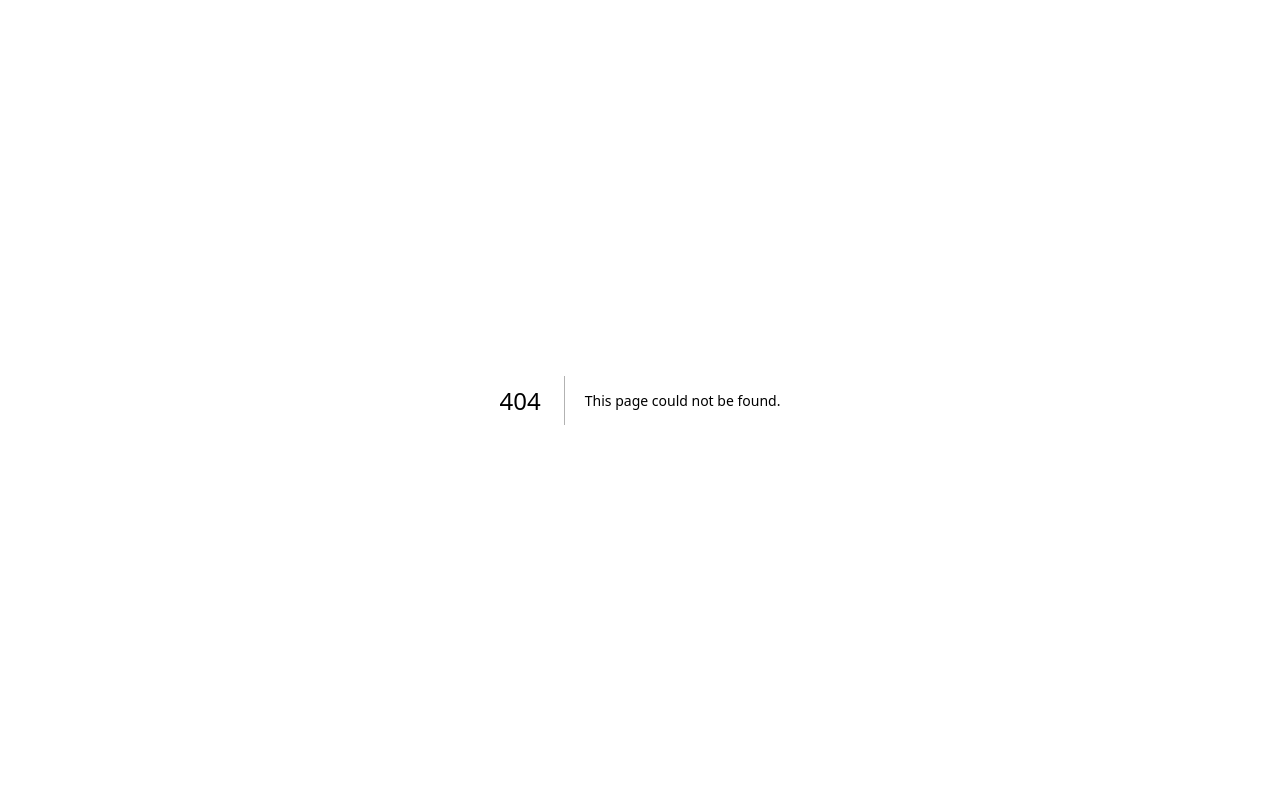
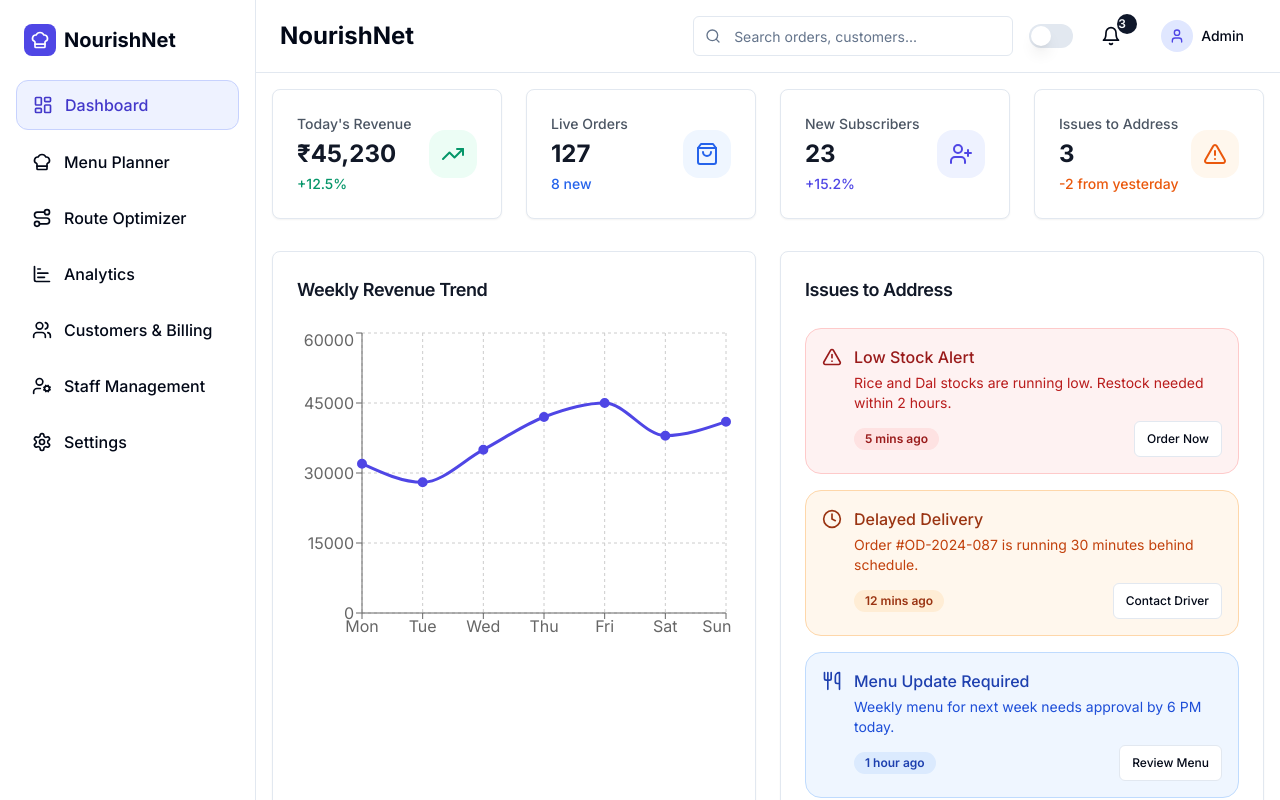
Before and after one commit to Komal5578/NourishNet, a Next.js app: page /dashboard in a window 1280 px wide. Before the commit this address had no page. Shown: the top 800 px of the page. Built offline with nearby package versions, Linux system fonts and the light colour scheme; sample sign-in values are in the browser's storage.

Commit message:
stopped redirecting to landing page again

```diff
--- /dev/null
+++ b/app/dashboard/layout.tsx
@@ -0,0 +1,7 @@
+export default function DashboardLayout({
+  children,
+}: {
+  children: React.ReactNode;
+}) {
+  return <>{children}</>;
+}
--- /dev/null
+++ b/app/dashboard/page.tsx
@@ -0,0 +1,24 @@
+'use client';
+
+import { useEffect, useState } from 'react';
+import { useRouter } from 'next/navigation';
+import { DashboardSection } from '@/components/sections/dashboard-section';
+
+export default function DashboardPage() {
+  const router = useRouter();
+  const [ready, setReady] = useState(false);
+
+  useEffect(() => {
+    const isAuth = localStorage.getItem('isAuthenticated');
+
+    if (isAuth === 'true') {
+      setReady(true);
+    } else {
+      router.replace('/login');
+    }
+  }, []);
+
+  if (!ready) return null;
+
+  return <DashboardSection />;
+}
--- a/app/login/page.tsx
+++ b/app/login/page.tsx
@@ -26,7 +26,7 @@ export default function LoginPage() {
       if (email === ALLOWED_EMAIL && password === ALLOWED_PASSWORD) {
         localStorage.setItem('isAuthenticated', 'true');
         localStorage.setItem('userEmail', email);
-        router.push('/');
+        router.push('/dashboard');
       } else {
         setError('Invalid email or password');
       }
--- a/components/sections/dashboard-section.tsx
+++ b/components/sections/dashboard-section.tsx
@@ -1,20 +1,45 @@
 'use client';
+
+import { useState } from 'react';
+
+import { Sidebar } from '@/components/layout/sidebar';
+import { Navbar } from '@/components/layout/navbar';
 
 import { KPICards } from '@/components/kpi-cards';
 import { AlertsSection } from '@/components/alerts-section';
 import { WeeklyRevenueChart } from '@/components/charts/weekly-revenue-chart';
 import { LiveOrdersTable } from '@/components/tables/live-orders-table';
 
-interface DashboardSectionProps {
-  searchQuery?: string;
-}
+import { AnalyticsSection } from './analytics-section';
+import { CustomersSection } from './customers-section';
+import { StaffSection } from './staff-section';
+import { SettingsSection } from './settings-section';
+import { MenuPlannerSection } from './menu-planner-section';
+import { RouteOptimizerSection } from './route-optimizer-section';
 
-export function DashboardSection({ searchQuery = '' }: DashboardSectionProps) {
+export function DashboardSection() {
+  const [activeSection, setActiveSection] = useState('dashboard');
+  const [searchQuery, setSearchQuery] = useState('');
+
+  const renderSection = () => {
+    switch (activeSection) {
+      case 'analytics':
+        return <AnalyticsSection />;
+      case 'customers':
+        return <CustomersSection />;
+      case 'staff':
+        return <StaffSection />;
+      case 'settings':
+        return <SettingsSection />;
+        case 'menu-planner':
+    return <MenuPlannerSection />;
+
+  case 'route-optimizer':
+    return <RouteOptimizerSection />;
+      default:
         return (
-    <div className="space-y-6">
-      <div>
-        <h1 className="text-3xl font-bold text-gray-900 dark:text-gray-100">Dashboard</h1>
-      </div>
+          <>
+
 
             <KPICards />
 
@@ -24,6 +49,35 @@ export function DashboardSection({ searchQuery = '' }: DashboardSectionProps) {
             </div>
 
             <LiveOrdersTable searchQuery={searchQuery} />
+          </>
+        );
+    }
+  };
+
+  return (
+    <div className="flex min-h-screen">
+
+      {/* Sidebar */}
+      <Sidebar
+        activeSection={activeSection}
+        onSectionChange={setActiveSection}
+      />
+
+      {/* Right side */}
+      <div className="flex-1 flex flex-col">
+
+        {/* Navbar */}
+        <Navbar
+          searchQuery={searchQuery}
+          onSearchChange={setSearchQuery}
+        />
+
+        {/* Content */}
+        <main className="p-4">
+          {renderSection()}
+        </main>
+
+      </div>
     </div>
   );
 }
```
Lines whose indentation alone changed are shown as unchanged.
